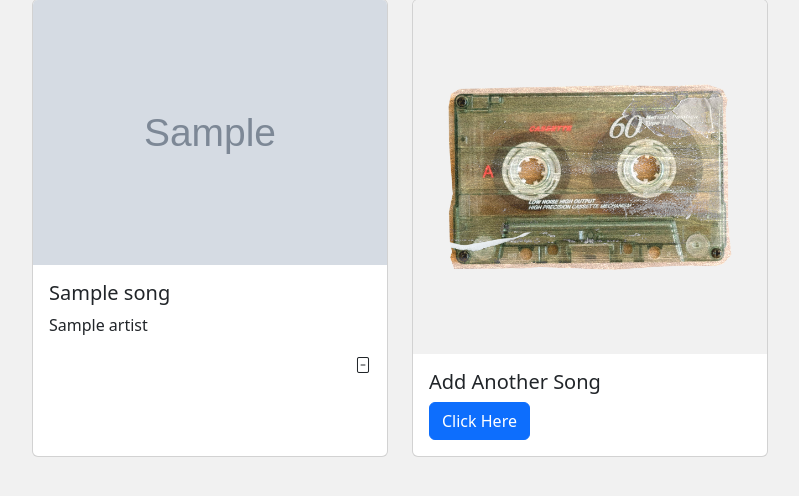
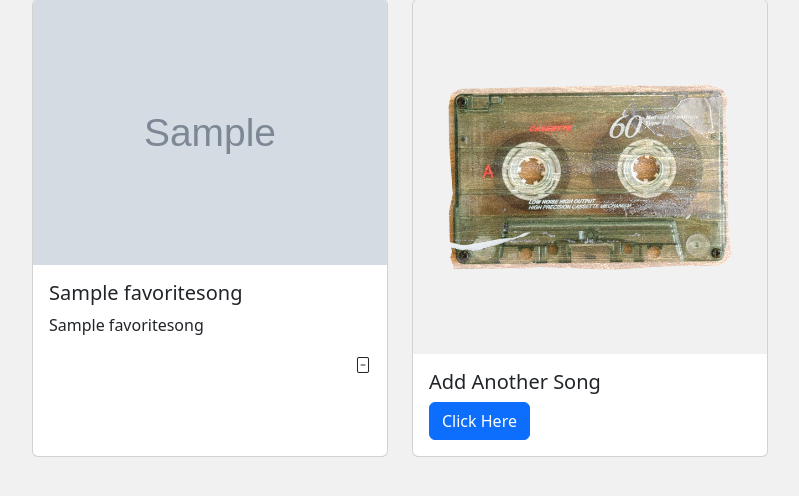
Before and after one commit to shmeeta/AI-powered-Emotion-Based-Music-Recommendation-System-V2, a Django app: template liked_songs/templates/liked_songs/liked_songs.html in a window 1280 px wide. Shown: the part 180-676 px from the top of the page, without its empty margins (50-849 px from the left). Run offline with Django 5.2, Linux system fonts and the light colour scheme; tables that the repository leaves empty hold one stand-in row (values such as "Sample post"); the template is opened without the code that fills it: values that come from a table or form of the project are taken from there, most other values are stand-ins (such as "Sample title", 1, 10 or a date in 2020); grey boxes marked "Sample" are stand-in pictures; parts of the project's set-up code (start-up, migrations or seed data) failed here and were passed over.

Commit message:
Fixed slow loading liked songs page, store album cover url in database, simplified liked songs view

```diff
--- a/liked_songs/models.py
+++ b/liked_songs/models.py
@@ -23,6 +23,7 @@ class FavoriteSong(models.Model):
     liveness = models.CharField(max_length=200, default="unknown")
     valence = models.CharField(max_length=200, default="unknown")
     tempo = models.CharField(max_length=200, default="unknown")
+    cover_url = models.URLField(max_length=500, blank=True, null=True)
 
 
 
--- a/liked_songs/templates/liked_songs/liked_songs.html
+++ b/liked_songs/templates/liked_songs/liked_songs.html
@@ -58,15 +58,14 @@
     <div class="col-md-4 mb-4">
         <div class="card h-100">
             {% if song.cover_url %}
-                            <img src="{{ song.cover_url }}" class="card-img-top" alt="Album cover for {{ song.title }}">
+                <img src="{{ song.cover_url }}" class="card-img-top" alt="Album cover for {{ song.track_name }}" loading="lazy">
             {% else %}
                 <img src="https://via.placeholder.com/300x300?text=No+Image" class="card-img-top" alt="No album art available">
             {% endif %}
             <div class="card-body">
-                            <h5 class="card-title">{{ song.title }}</h5>
-                            <p class="card-text">{{ song.artist }}</p>
+                <h5 class="card-title">{{ song.track_name }}</h5>
+                <p class="card-text">{{ song.artist_name }}</p>
                 <i class="bi bi-file-minus float-right"></i>
-
             </div>
         </div>
     </div>
```
Also changed, not shown: liked_songs/views.py (+16 -23 lines), liked_songs/migrations/0002_favoritesong_cover_url.py (added), 1 other file. Lines whose indentation alone changed are shown as unchanged.
